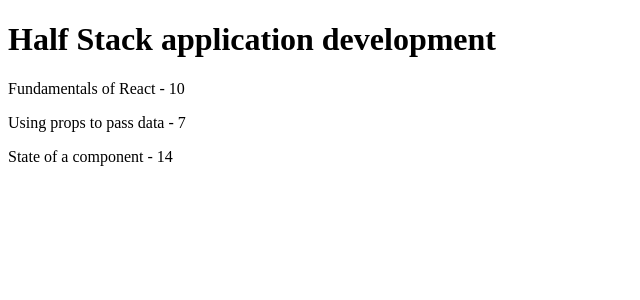
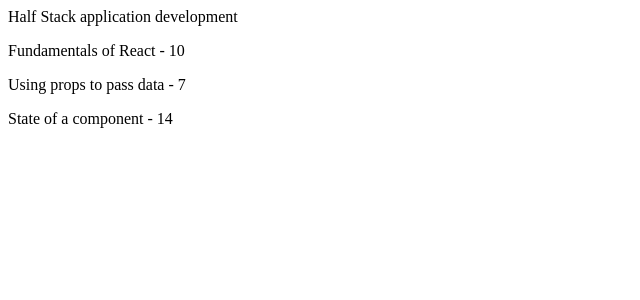
Before and after one commit to Nehas1312/Fullstackopen, a React (Create React App) app in the folder Part1/Course information/: page / in a window 1280 px wide. Shown: the top 300 px of the page, without its empty margins (0-640 px from the left). Built offline with nearby package versions, Linux system fonts and the light colour scheme.

Commit message:
part1 CI  step 5

```diff
--- a/Part1/Course information/src/App.js
+++ b/Part1/Course information/src/App.js
@@ -1,8 +1,10 @@
 import React from 'react'
 
 const App = () => {
-  const course = 'Half Stack application development'
-  const parts = [
+
+  const course = {
+    name: 'Half Stack application development',
+    parts: [
       {
         name: 'Fundamentals of React',
         exercises: 10
@@ -16,14 +18,15 @@
         exercises: 14
       }
     ]
-  const val = parts.map(part => <p> {part.name} - {part.exercises} </p>  )
+
+  }
+const val = course.parts.map(value => <p> {value.name} - {value.exercises} </p> );
 console.log(val)
      return (
     <div>
-      <h1> {course}</h1>
-       {val}
-
+     {course.name}
+     <p> {val} </p>
     </div>
   )
 }
-export default App
+export default App;
```
Lines whose indentation alone changed are shown as unchanged.
